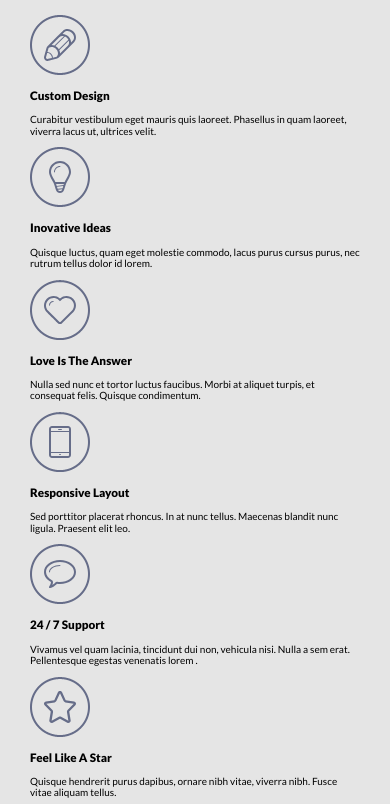
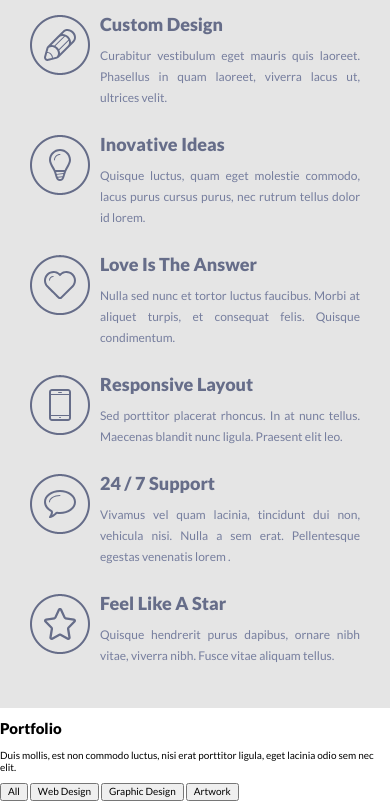
Before and after one commit to Vromga/singolo, a website built with webpack: page src/index.html in a window 390 px wide. Shown: the part 565-1369 px from the top of the page. Built offline with nearby package versions, Linux system fonts and the light colour scheme; files whose address does not match are found by name.

Commit message:
feat: services mobile css

```diff
--- a/src/index.html
+++ b/src/index.html
@@ -35,46 +35,58 @@
       </p>
       <div class="services__list">
         <img class="services__img" src="./assets/img/icon/services-item-1.svg" alt="pencil" />
-        <h3 class="services__list-title">Custom Design</h3>
-        <p class="services__list-text">
+        <div class="services__list_wrapp">
+          <h3 class="services__list_title">Custom Design</h3>
+          <p class="services__list_text">
             Curabitur vestibulum eget mauris quis laoreet. Phasellus in quam laoreet, viverra lacus ut, ultrices velit.
           </p>
         </div>
+      </div>
       <div class="services__list">
         <img class="services__img" src="./assets/img/icon/services-item-2.svg" alt="ideas" />
-        <h3 class="services__list-title">Inovative Ideas</h3>
-        <p class="services__list-text">
+        <div class="services__list_wrapp">
+          <h3 class="services__list_title">Inovative Ideas</h3>
+          <p class="services__list_text">
             Quisque luctus, quam eget molestie commodo, lacus purus cursus purus, nec rutrum tellus dolor id lorem.
           </p>
         </div>
+      </div>
       <div class="services__list">
         <img class="services__img" src="./assets/img/icon/services-item-3.svg" alt="heart" />
-        <h3 class="services__list-title">Love Is The Answer</h3>
-        <p class="services__list-text">
+        <div class="services__list_wrapp">
+          <h3 class="services__list_title">Love Is The Answer</h3>
+          <p class="services__list_text">
             Nulla sed nunc et tortor luctus faucibus. Morbi at aliquet turpis, et consequat felis. Quisque condimentum.
           </p>
         </div>
+      </div>
       <div class="services__list">
         <img class="services__img" src="./assets/img/icon/services-item-4.svg" alt="phone" />
-        <h3 class="services__list-title">Responsive Layout</h3>
-        <p class="services__list-text">
+        <div class="services__list_wrapp">
+          <h3 class="services__list_title">Responsive Layout</h3>
+          <p class="services__list_text">
             Sed porttitor placerat rhoncus. In at nunc tellus. Maecenas blandit nunc ligula. Praesent elit leo.
           </p>
         </div>
+      </div>
       <div class="services__list">
         <img class="services__img" src="./assets/img/icon/services-item-5.svg" alt="Support" />
-        <h3 class="services__list-title">24 / 7 Support</h3>
-        <p class="services__list-text">
+        <div class="services__list_wrapp">
+          <h3 class="services__list_title">24 / 7 Support</h3>
+          <p class="services__list_text">
             Vivamus vel quam lacinia, tincidunt dui non, vehicula nisi. Nulla a sem erat. Pellentesque egestas venenatis
             lorem .
           </p>
         </div>
+      </div>
       <div class="services__list">
         <img class="services__img" src="./assets/img/icon/services-item-6.svg" alt="star" />
-        <h3 class="services__list-title">Feel Like A Star</h3>
-        <p class="services__list-text">
+        <div class="services__list_wrapp">
+          <h3 class="services__list_title">Feel Like A Star</h3>
+          <p class="services__list_text">
             Quisque hendrerit purus dapibus, ornare nibh vitae, viverra nibh. Fusce vitae aliquam tellus.
           </p>
+        </div>
       </div>
     </section>
     <section class="portfolio" id="portfolio">
--- a/src/style/_services.scss
+++ b/src/style/_services.scss
@@ -8,8 +8,8 @@
     &__title {
         font-style: normal;
         font-weight: 900;
-        font-size: 30px;
-        line-height: 36px;
+        font-size: 3rem;
+        line-height: 3.6rem;
         margin: 0;
         color: $title-color;
     }
@@ -17,8 +17,36 @@
     &__text {
         font-style: normal;
         font-weight: 300;
-        font-size: 18px;
-        line-height: 30px;
+        font-size: 1.8rem;
+        line-height: 3rem;
         color: $text-color;
     }
+
+    &__list {
+        margin-bottom: 1.5rem;
+        display: flex;
+        align-items: flex-start;
+
+        &_title {
+            color: $title-color;
+            font-style: normal;
+            font-weight: 900;
+            font-size: 1.8rem;
+            line-height: 1.8rem;
+            margin: 0 0 0.7rem;
+        }
+
+        &_text {
+            color: $text-color;
+            font-style: normal;
+            font-weight: normal;
+            font-size: 1.2rem;
+            line-height: 2.1rem;
+            text-align: justify;
+        }
+    }
+
+    &__img {
+        margin-right: 1rem;
+    }
 }
```
Lines whose indentation alone changed are shown as unchanged.
